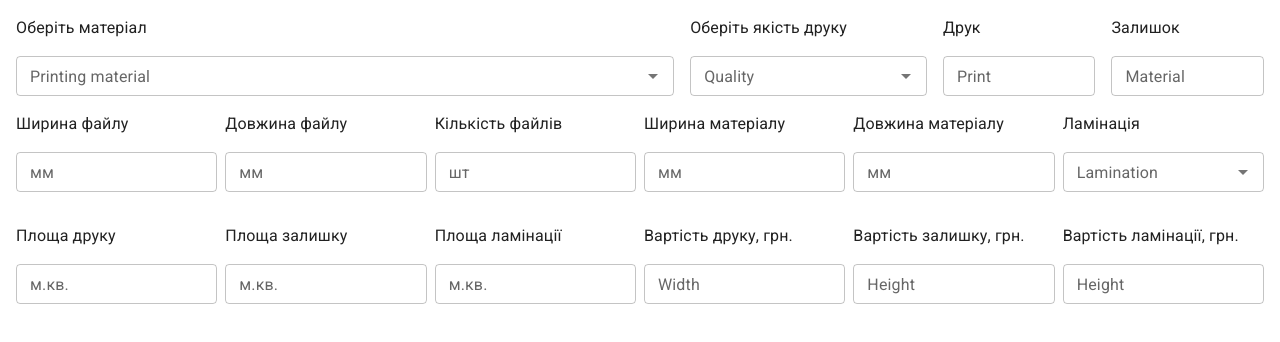
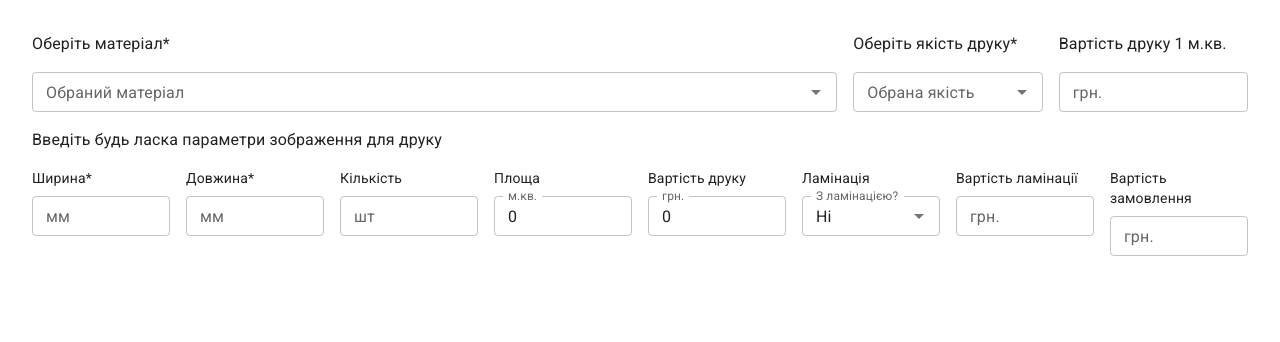
Before and after one commit to ihorchub/print-calculator, a React (Create React App) app: page / in a window 1280 px wide. Shown: the top 342 px of the page. Built offline with nearby package versions, Linux system fonts and the light colour scheme.

Commit message:
add first item

```diff
--- a/src/App.jsx
+++ b/src/App.jsx
@@ -7,59 +7,56 @@ import { OneElement } from 'components/OneElement/OneElement';
 
 export const App = () => {
   const [quality, setQuality] = useState([]);
-  const [materialСost, setMaterialСost] = useState('');
+  const [qualityValue, setQualityValue] = useState('');
   const [printingPrice, setPrintingPrice] = useState('');
 
   return (
-    <Grid p="0 16px">
-      <Grid container spacing={2} columns={15}>
+    <Grid p="16px 32px">
+      <Grid container spacing={2}>
         <Grid item xs={8}>
-          <p>Оберіть матеріал</p>
+          <p>Оберіть матеріал*</p>
           <Autocomplete
             size="small"
             options={printingPriceOptions}
             getOptionLabel={option => option.material}
             renderInput={params => (
-              <TextField {...params} label="Printing material" />
+              <TextField {...params} label="Обраний матеріал" />
             )}
             onChange={(_, newValue) => {
               setQuality(newValue.quality);
-              setMaterialСost(newValue.material_cost);
-            }}
-          />
-        </Grid>
-        <Grid item xs={3}>
-          <p>Оберіть якість друку</p>
-          <Autocomplete
-            size="small"
-            options={quality}
-            getOptionLabel={option => option.label}
-            renderInput={params => <TextField {...params} label="Quality" />}
-            onChange={(_, newValue) => {
-              setPrintingPrice(newValue.price);
+              setPrintingPrice('');
+              setQualityValue('');
             }}
           />
         </Grid>
         <Grid item xs={2}>
-          <p>Друк</p>
+          <p>Оберіть якість друку*</p>
+          <Autocomplete
+            inputValue={qualityValue}
+            size="small"
+            options={quality}
+            getOptionLabel={option => option.label}
+            renderInput={params => (
+              <TextField {...params} label="Обрана якість" />
+            )}
+            onChange={(_, newValue) => {
+              setPrintingPrice(newValue.price);
+              setQualityValue(newValue.label);
+            }}
+          />
+        </Grid>
+        <Grid item xs={2}>
+          <p>Вартість друку 1 м.кв.</p>
           <TextField
             size="small"
-            label="Print"
+            label="грн."
             variant="outlined"
             value={printingPrice}
           />
         </Grid>
-        <Grid item xs={2}>
-          <p>Залишок</p>
-          <TextField
-            size="small"
-            label="Material"
-            variant="outlined"
-            value={materialСost}
-          />
-        </Grid>
       </Grid>
-      <OneElement />
+      <p>Введіть будь ласка параметри зображення для друку</p>
+      <OneElement price={printingPrice} />
     </Grid>
   );
 };
--- a/src/components/InputData/InputData.js
+++ /dev/null
@@ -1,22 +0,0 @@
-import { Grid, TextField, Autocomplete } from '@mui/material';
-import { dataInput, lamination } from 'helpers/printingPrice';
-
-export const InputData = () => (
-  <Grid item container spacing={1}>
-    {dataInput.map(item => (
-      <Grid item xs={2}>
-        <p>{item.title}</p>
-        <TextField size="small" label={item.label} variant="outlined" />
-      </Grid>
-    ))}
-    <Grid item xs={2}>
-      <p>Ламінація</p>
-      <Autocomplete
-        size="small"
-        options={lamination}
-        renderInput={params => <TextField {...params} label="Lamination" />}
-        // onChange={(_, newValue) => {setPrintingPrice(newValue.price);}}
-      />
-    </Grid>
-  </Grid>
-);
--- a/src/components/OneElement/OneElement.js
+++ b/src/components/OneElement/OneElement.js
@@ -1,10 +1,111 @@
-import { Grid } from '@mui/material';
-import { InputData } from 'components/InputData/InputData';
-import { OutputData } from 'components/OutputData/OutputData';
+import { Grid, TextField, Autocomplete, Typography } from '@mui/material';
+import { useState, useEffect } from 'react';
 
-export const OneElement = () => (
-  <Grid container spacing={2}>
-    <InputData />
-    <OutputData />
-  </Grid>
-);
+export const OneElement = ({ price }) => {
+  const [isLamination, setIsLamination] = useState('Ні');
+  const [width, setWidth] = useState('');
+  const [height, setHeight] = useState('');
+  const [count, setCount] = useState('');
+  const [sqrt, setSqrt] = useState('');
+  const [printCost, setPrintCost] = useState('');
+
+  useEffect(() => {
+    const itemSqrt = () =>
+      (Number(width) / 1000) * (Number(height) / 1000) * Number(count);
+
+    const calculatePrintCost = () => sqrt * price;
+    setSqrt(itemSqrt());
+    setPrintCost(calculatePrintCost());
+  }, [width, height, count, sqrt, price]);
+
+  return (
+    <Grid container spacing={2} columns={8}>
+      <Grid item xs={1}>
+        <Typography variant="body2" mb={1}>
+          Ширина*
+        </Typography>
+        <TextField
+          size="small"
+          label="мм"
+          variant="outlined"
+          value={width}
+          onChange={e => {
+            setWidth(e.target.value);
+          }}
+        />
+      </Grid>
+      <Grid item xs={1}>
+        <Typography variant="body2" mb={1}>
+          Довжина*
+        </Typography>
+        <TextField
+          size="small"
+          label="мм"
+          variant="outlined"
+          value={height}
+          onChange={e => {
+            setHeight(e.target.value);
+          }}
+        />
+      </Grid>
+      <Grid item xs={1}>
+        <Typography variant="body2" mb={1}>
+          Кількість
+        </Typography>
+        <TextField
+          size="small"
+          label="шт"
+          variant="outlined"
+          value={count}
+          onChange={e => {
+            setCount(e.target.value);
+          }}
+        />
+      </Grid>
+      <Grid item xs={1}>
+        <Typography variant="body2" mb={1}>
+          Площа
+        </Typography>
+        <TextField size="small" label="м.кв." variant="outlined" value={sqrt} />
+      </Grid>
+      <Grid item xs={1}>
+        <Typography variant="body2" mb={1}>
+          Вартість друку
+        </Typography>
+        <TextField
+          size="small"
+          label="грн."
+          variant="outlined"
+          value={printCost}
+        />
+      </Grid>
+      <Grid item xs={1}>
+        <Typography variant="body2" mb={1}>
+          Ламінація
+        </Typography>
+        <Autocomplete
+          value={isLamination}
+          size="small"
+          options={['Так', 'Ні']}
+          onChange={(_, newValue) => setIsLamination(newValue)}
+          renderInput={params => (
+            <TextField {...params} label="З ламінацією?" />
+          )}
+          // onChange={(_, newValue) => {setPrintingPrice(newValue.price);}}
+        />
+      </Grid>
+      <Grid item xs={1}>
+        <Typography variant="body2" mb={1}>
+          Вартість ламінації
+        </Typography>
+        <TextField size="small" label="грн." variant="outlined" />
+      </Grid>
+      <Grid item xs={1}>
+        <Typography variant="body2" mb={1}>
+          Вартість замовлення
+        </Typography>
+        <TextField size="small" label="грн." variant="outlined" />
+      </Grid>
+    </Grid>
+  );
+};
--- a/src/components/OutputData/OutputData.js
+++ /dev/null
@@ -1,13 +0,0 @@
-import { Grid, TextField } from '@mui/material';
-import { dataOutput } from 'helpers/printingPrice';
-
-export const OutputData = () => (
-  <Grid item container spacing={1}>
-    {dataOutput.map(item => (
-      <Grid item xs={2}>
-        <p>{item.title}</p>
-        <TextField size="small" label={item.label} variant="outlined" />
-      </Grid>
-    ))}
-  </Grid>
-);
--- a/src/helpers/printingPrice.js
+++ b/src/helpers/printingPrice.js
@@ -154,22 +154,3 @@ export const printingPriceOptions = [
     ],
   },
 ];
-
-export const dataInput = [
-  { title: 'Ширина файлу', label: 'мм' },
-  { title: 'Довжина файлу', label: 'мм' },
-  { title: 'Кількість файлів', label: 'шт' },
-  { title: 'Ширина матеріалу', label: 'мм' },
-  { title: 'Довжина матеріалу', label: 'мм' },
-];
-
-export const lamination = ['Так', 'Ні'];
-
-export const dataOutput = [
-  { title: 'Площа друку', label: 'м.кв.' },
-  { title: 'Площа залишку', label: 'м.кв.' },
-  { title: 'Площа ламінації', label: 'м.кв.' },
-  { title: 'Вартість друку, грн.', label: 'Width' },
-  { title: 'Вартість залишку, грн.', label: 'Height' },
-  { title: 'Вартість ламінації, грн.', label: 'Height' },
-];
```
